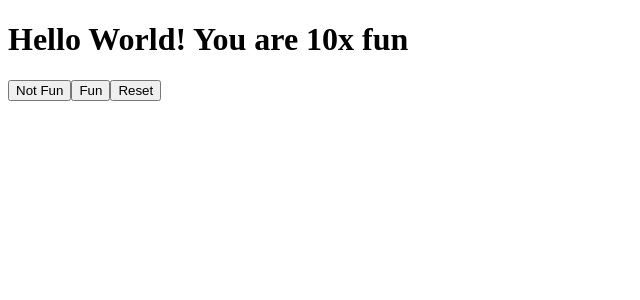
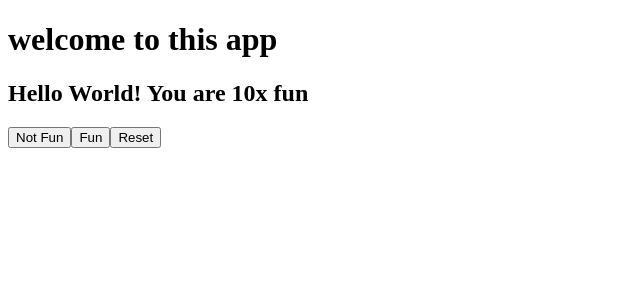
Before and after one commit to Noir-soul/first-react-app, a React app: page / in a window 1280 px wide. Shown: the top 300 px of the page, without its empty margins (0-640 px from the left). Built offline with nearby package versions, Linux system fonts and the light colour scheme.

Commit message:
added new component Greet

```diff
--- a/src/components/App.js
+++ b/src/components/App.js
@@ -1,4 +1,5 @@
 import React, { Component } from 'react';
+import Greet from './Greet';
 
 class App extends Component {
     state = {
@@ -12,7 +13,8 @@ class App extends Component {
     render() {
         return(
             <div>
-                <h1>Hello World! You are {`${this.formatCount() != 0 ? this.formatCount()+'x' : 'not'}`} fun</h1>
+                <Greet/>
+                <h2>Hello World! You are {`${this.formatCount() != 0 ? this.formatCount()+'x' : 'not'}`} fun</h2>
                 <div style={this.styles} >
                     <button onClick={() => {this.setState({ count: this.state.count - 1})}}>Not Fun</button>
                     <button onClick={() => {this.setState({ count: this.state.count + 1})}}>Fun</button>
--- /dev/null
+++ b/src/components/Greet.js
@@ -0,0 +1,7 @@
+import React from "react";
+
+const Greet = () => <h1>
+    welcome to this app
+</h1>
+
+export default Greet
```
